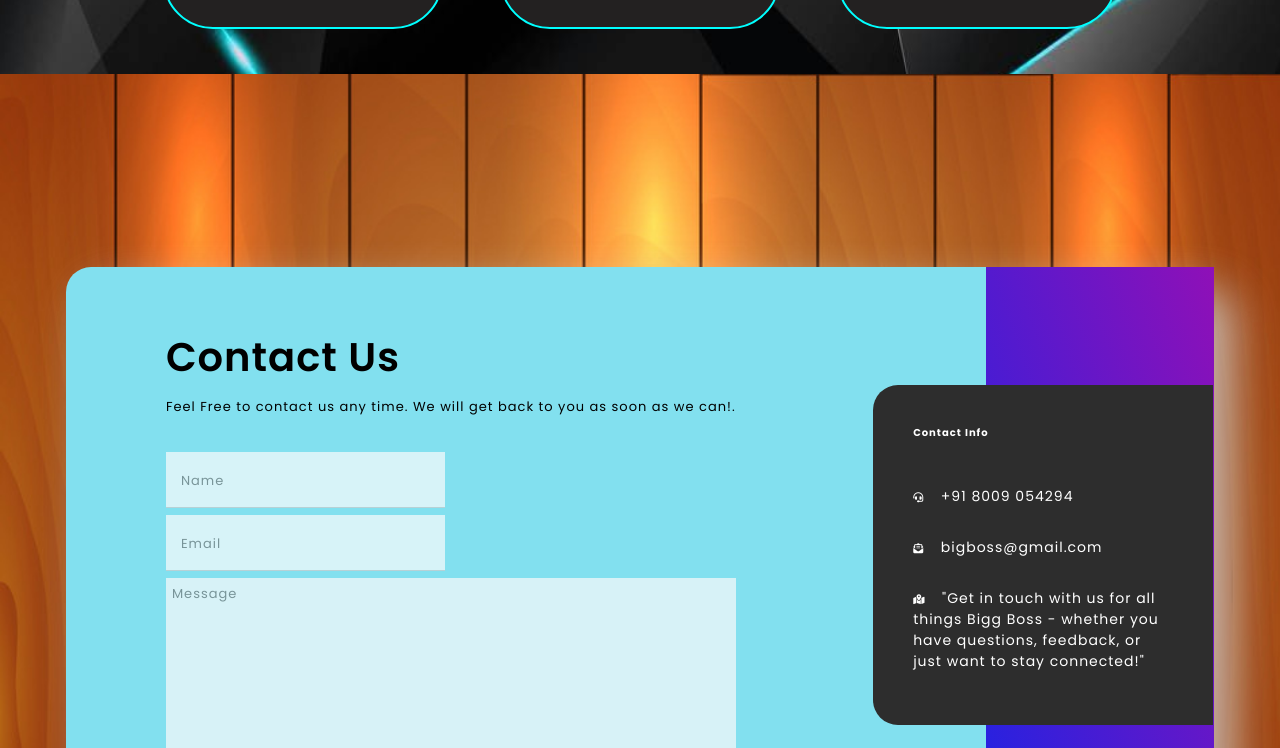
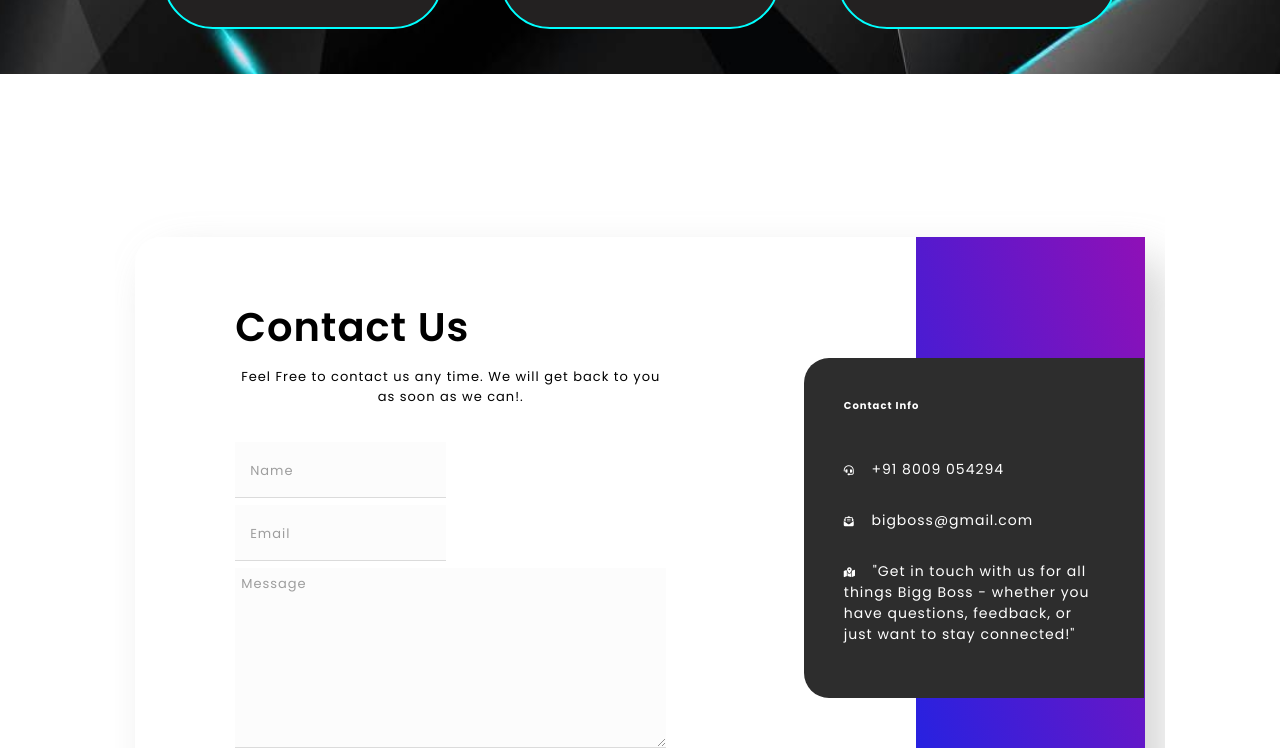
Before and after one commit to Jasmeensingh98/techabhivyakti2.0, a plain HTML site: page index.html in a window 1280 px wide. Shown: the part 3792-4540 px from the top of the page. Drawn offline with nearby package versions, Linux system fonts and the light colour scheme; a script that the page names is missing.

Commit message:
Update create.css

```diff
--- a/create.css
+++ b/create.css
@@ -1504,15 +1504,10 @@ form:after{
      align-content: end;
 
 }
-.contact_us{
-    background:url(4535091.jpg);
-    background-repeat: no-repeat;
-    background-size: cover;
-    padding: 120px 0px;
-}
+
 
 .contact_inner{
-    background-color: #82e0ef;
+    background-color: #fff;
     position: relative;
     box-shadow: 20px 22px 44px #cccc;
     border-radius: 25px;
```
